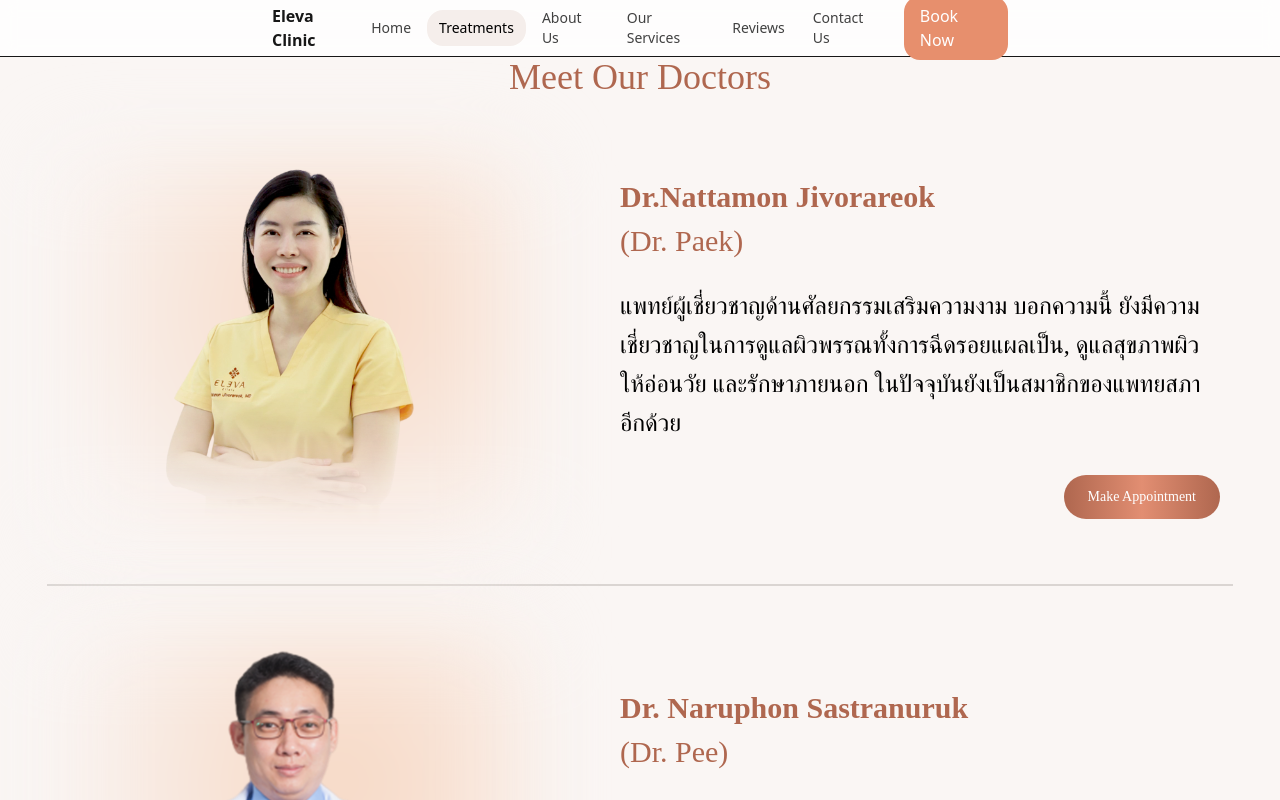
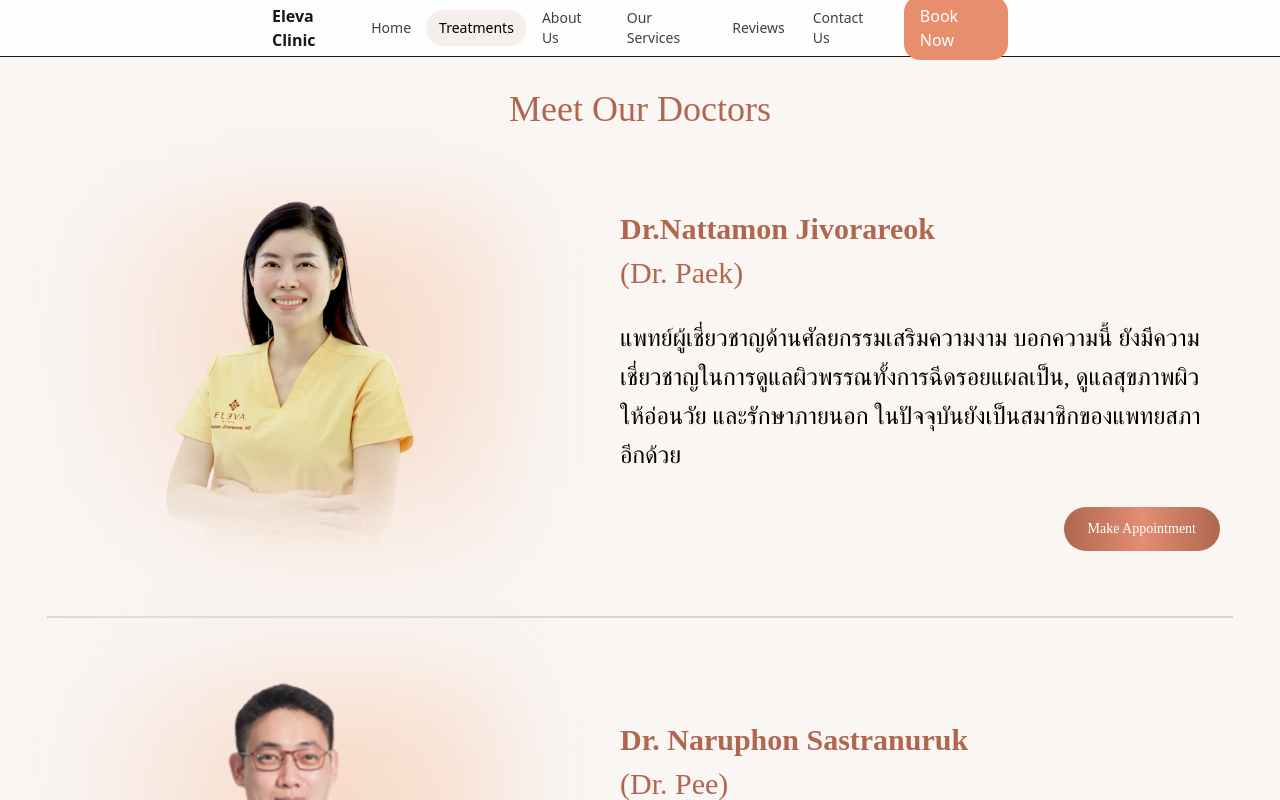
Before and after one commit to Sprouting-Tech/eleva-clinic, a Next.js app: page /treatments in a window 1280 px wide. Shown: the top 800 px of the page. Built offline with nearby package versions, Linux system fonts and the light colour scheme.

Commit message:
feat:padding added above meet the doctors(treatments)

```diff
--- a/src/app/treatments/page.tsx
+++ b/src/app/treatments/page.tsx
@@ -6,7 +6,7 @@
   return (
     <div className="w-full max-w-[1600px] mx-auto px-4 md:px-[48px] space-y-10">
       <section>
-        <div className="self-stretch text-center justify-start text-token-color-main-button-color text-2xl md:text-4xl font-normal font-['Montserrat'] text-[#AF674F] mb-12">
+        <div className="self-stretch text-center justify-start text-token-color-main-button-color text-2xl md:text-4xl font-normal font-['Montserrat'] text-[#AF674F] mb-12 pt-8">
           Meet Our Doctors
         </div>
 
```
